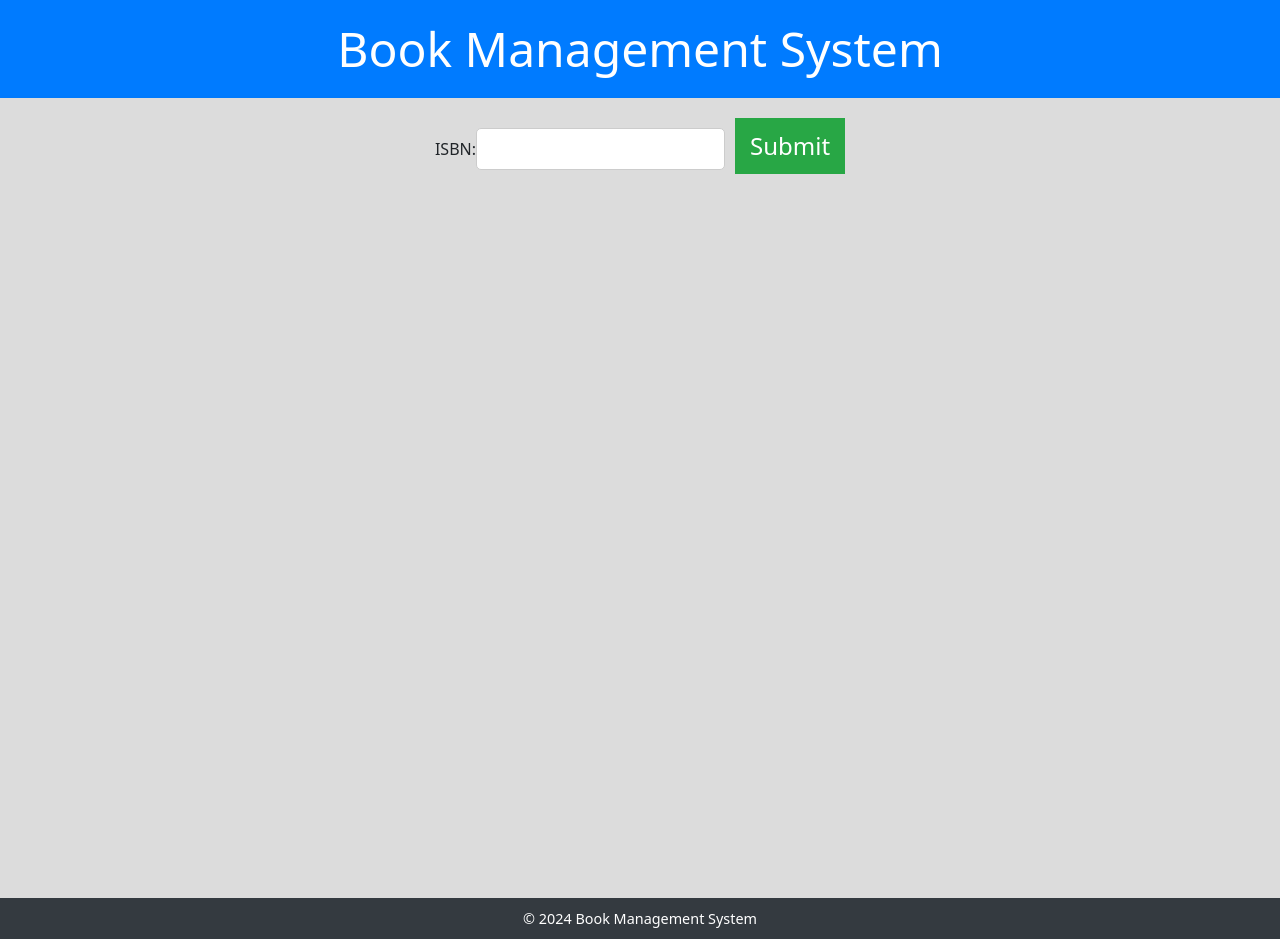
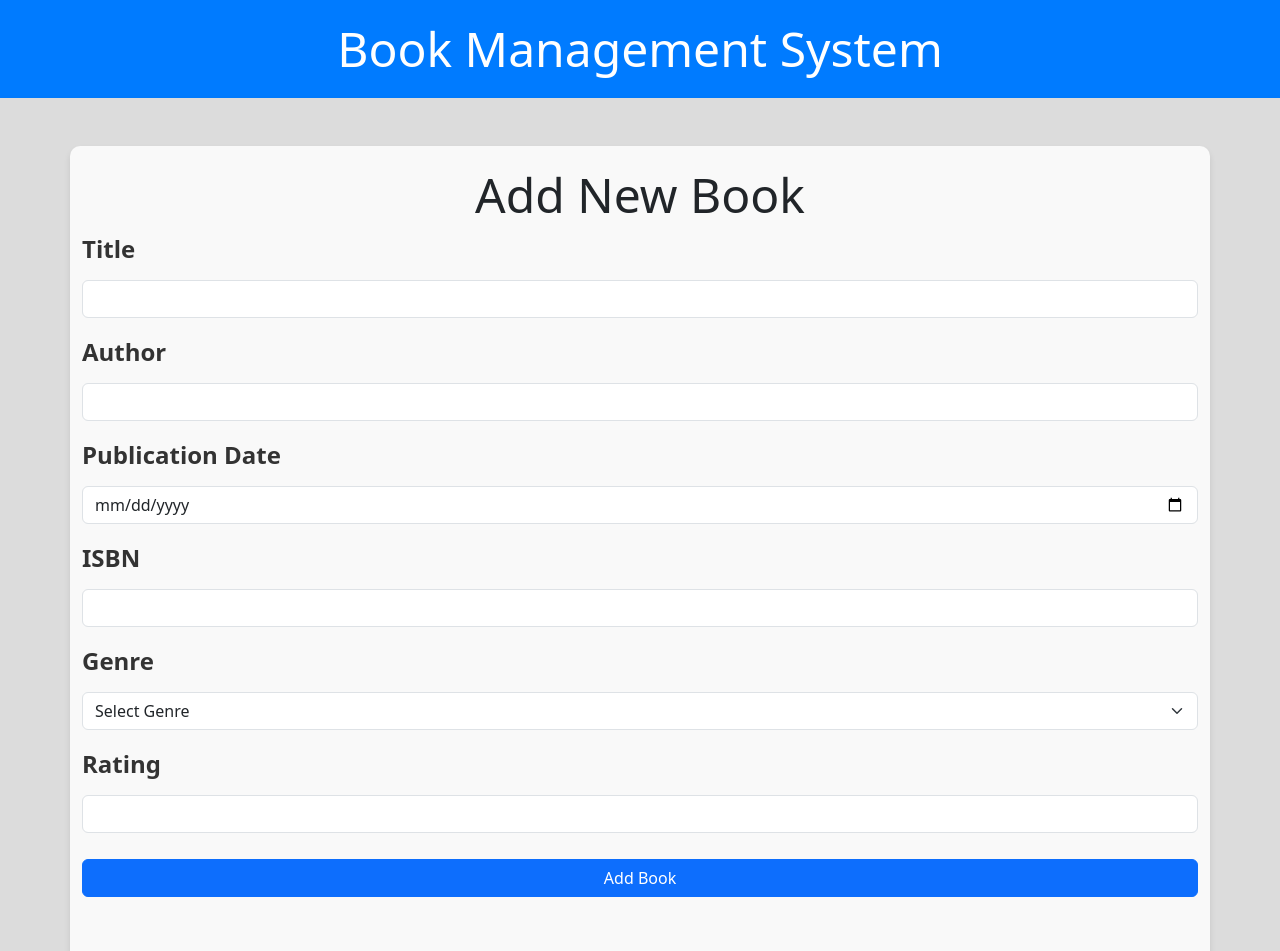
Before and after one commit to jyothis-1213/frontend, a React (Vite) app: page /add-or-edit in a window 1280 px wide. Shown: the top 951 px of the page. Built offline with nearby package versions, Linux system fonts and the light colour scheme.

Commit message:
Update BookForm.jsx

```diff
--- a/src/page/add-or-edit/BookForm.jsx
+++ b/src/page/add-or-edit/BookForm.jsx
@@ -188,44 +188,216 @@
 
 // export default BookForm;
 
-import React, { useState } from 'react';
+import React, { useEffect, useState } from "react";
+import { useNavigate, useParams, Link } from "react-router-dom";
+import { fetchBookById, updateBook, addBook } from "../../api/bookService";
+import "./BookForm.css";
 
 const BookForm = () => {
-    const [isbn, setIsbn] = useState('');
-    const [error, setError] = useState('');
+    const { id } = useParams(); // Capture the book ID from the route
+    const navigate = useNavigate();
+
+    const [formData, setFormData] = useState({
+        title: "",
+        author: "",
+        publicationDate: "",
+        isbn: "",
+        genre: "",
+        rating: "",
+        description: "",
+    });
+
+    const [isEditMode, setIsEditMode] = useState(false);
+    const [error, setError] = useState("");
+
+    // Load book details if editing
+    useEffect(() => {
+        if (id) {
+            setIsEditMode(true);
+            fetchBookById(id)
+                .then((book) => {
+                    const formattedDate = book.publicationDate
+                        ? new Date(book.publicationDate).toISOString().split("T")[0]
+                        : "";
+                    setFormData({
+                        title: book.title || "",
+                        author: book.author || "",
+                        publicationDate: formattedDate,
+                        isbn: book.isbn || "",
+                        genre: book.genre || "",
+                        rating: book.rating || "",
+                        description: book.description || "",
+                    });
+                })
+                .catch((error) => console.error("Error fetching book details:", error));
+        }
+    }, [id]);
 
     const validateIsbn = (value) => {
         const isbnPattern = /^\d{13}$/;
         if (!isbnPattern.test(value)) {
-            setError('ISBN must be a 13-digit number');
+            setError("ISBN must be a 13-digit number");
         } else {
-            setError('');
+            setError("");
         }
-        setIsbn(value);
+        setFormData((prevData) => ({ ...prevData, isbn: value }));
     };
 
-    const handleSubmit = (e) => {
+    const handleChange = (e) => {
+        const { name, value } = e.target;
+        setFormData((prevData) => ({
+            ...prevData,
+            [name]: value,
+        }));
+    };
+
+    const handleSubmit = async (e) => {
         e.preventDefault();
-        if (!error && isbn) {
-            console.log('Form submitted', { isbn });
+
+        try {
+            if (!error && formData.isbn) {
+                if (isEditMode) {
+                    await updateBook(id, formData);
+                    alert("Book updated successfully!");
+                } else {
+                    await addBook(formData);
+                    alert("Book added successfully!");
+
+                    const addAnother = window.confirm("Do you want to add another book?");
+                    if (addAnother) {
+                        // Clear form fields for adding another book
+                        setFormData({
+                            title: "",
+                            author: "",
+                            publicationDate: "",
+                            isbn: "",
+                            genre: "",
+                            rating: "",
+                            description: "",
+                        });
+                    } else {
+                        navigate("/", { replace: true });
+                        window.location.reload();
+                    }
+                }
+            } else {
+                alert("Please correct the errors before submitting.");
+            }
+        } catch (error) {
+            console.error("Error saving book:", error);
         }
     };
 
     return (
-        <form onSubmit={handleSubmit} className="update-form">
-            <label htmlFor="isbn">ISBN:</label>
+        <div className="container mt-5">
+            <h2 className="text-center">{isEditMode ? "Update Book" : "Add New Book"}</h2>
+            <form onSubmit={handleSubmit}>
+                <div className="mb-3">
+                    <label htmlFor="title" className="form-label">
+                        Title
+                    </label>
                     <input
                         type="text"
+                        className="form-control"
+                        id="title"
+                        name="title"
+                        value={formData.title}
+                        onChange={handleChange}
+                        required
+                    />
+                </div>
+                <div className="mb-3">
+                    <label htmlFor="author" className="form-label">
+                        Author
+                    </label>
+                    <input
+                        type="text"
+                        className="form-control"
+                        id="author"
+                        name="author"
+                        value={formData.author}
+                        onChange={handleChange}
+                        required
+                    />
+                </div>
+                <div className="mb-3">
+                    <label htmlFor="publicationDate" className="form-label">
+                        Publication Date
+                    </label>
+                    <input
+                        type="date"
+                        className="form-control"
+                        id="publicationDate"
+                        name="publicationDate"
+                        value={formData.publicationDate}
+                        onChange={handleChange}
+                        required
+                    />
+                </div>
+                <div className="mb-3">
+                    <label htmlFor="isbn" className="form-label">
+                        ISBN
+                    </label>
+                    <input
+                        type="text"
+                        className="form-control"
                         id="isbn"
-                value={isbn}
+                        name="isbn"
+                        value={formData.isbn}
                         onChange={(e) => validateIsbn(e.target.value)}
                         required
                     />
-            {error && <p style={{ color: 'red' }}>{error}</p>}
-            <button type="submit" className="btn-success">
-                Submit
+                    {error && <p style={{ color: "red" }}>{error}</p>}
+                </div>
+                <div className="mb-3">
+                    <label htmlFor="genre" className="form-label">
+                        Genre
+                    </label>
+                    <select
+                        className="form-select"
+                        id="genre"
+                        name="genre"
+                        value={formData.genre}
+                        onChange={handleChange}
+                        required
+                    >
+                        <option value="">Select Genre</option>
+                        <option>Fiction</option>
+                        <option>Non-Fiction</option>
+                        <option>Mystery</option>
+                        <option>Fantasy</option>
+                        <option>Romance</option>
+                        <option>Sci-Fi</option>
+                        <option>Others</option>
+                    </select>
+                </div>
+                <div className="mb-3">
+                    <label htmlFor="rating" className="form-label">
+                        Rating
+                    </label>
+                    <input
+                        type="number"
+                        className="form-control"
+                        id="rating"
+                        name="rating"
+                        step={0.1}
+                        value={formData.rating}
+                        onChange={handleChange}
+                        min="1"
+                        max="5"
+                        required
+                    />
+                </div>
+                <button type="submit" className="btn btn-primary">
+                    {isEditMode ? "Update Book" : "Add Book"}
                 </button>
+                <div className="text-center mt-4">
+                    <Link to="/" className="btn btn-secondary">
+                        Back to Book List
+                    </Link>
+                </div>
             </form>
+        </div>
     );
 };
 
```
Lines whose indentation alone changed are shown as unchanged.
